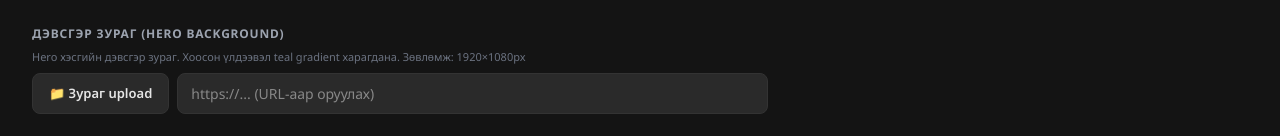
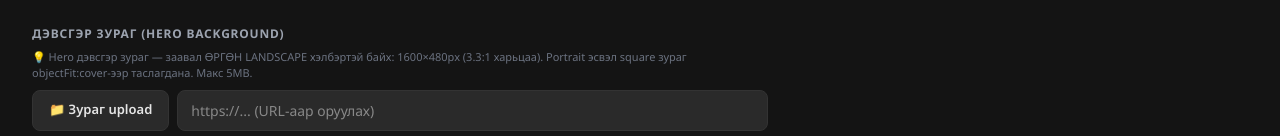
Before and after one commit to mntprime-app/mommyoffice, a Next.js app: page /en/admin/advertise in a window 1280 px wide. Shown: the part 553-689 px from the top of the page. Built offline with nearby package versions, Linux system fonts and the light colour scheme; no server answers.

Commit message:
fix(admin): correct hero bg image hint — 1600×480px landscape, not 1920×1080px

```diff
--- a/src/app/[locale]/admin/advertise/page.tsx
+++ b/src/app/[locale]/admin/advertise/page.tsx
@@ -283,7 +283,7 @@ export default function AdminAdvertisePage() {
           value={v['advertise_hero_bg'] ?? ''}
           onChange={(url) => set('advertise_hero_bg', url)}
           folder="advertise"
-          hint="Hero хэсгийн дэвсгэр зураг. Хоосон үлдээвэл teal gradient харагдана. Зөвлөмж: 1920×1080px"
+          hint="💡 Hero дэвсгэр зураг — заавал ӨРГӨН LANDSCAPE хэлбэртэй байх: 1600×480px (3.3:1 харьцаа). Portrait эсвэл square зураг objectFit:cover-ээр таслагдана. Макс 5MB."
         />
       </div>
 
```
